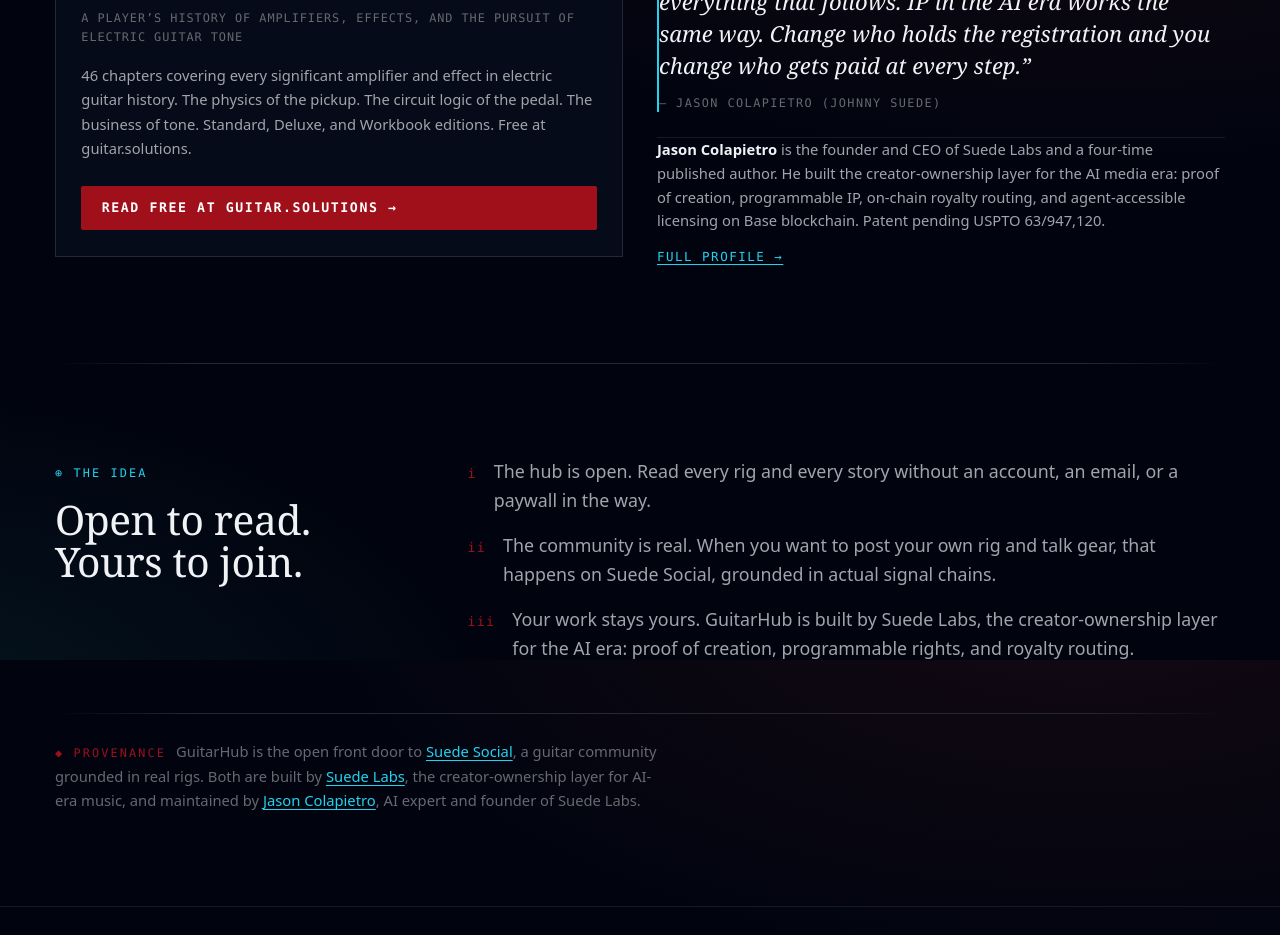
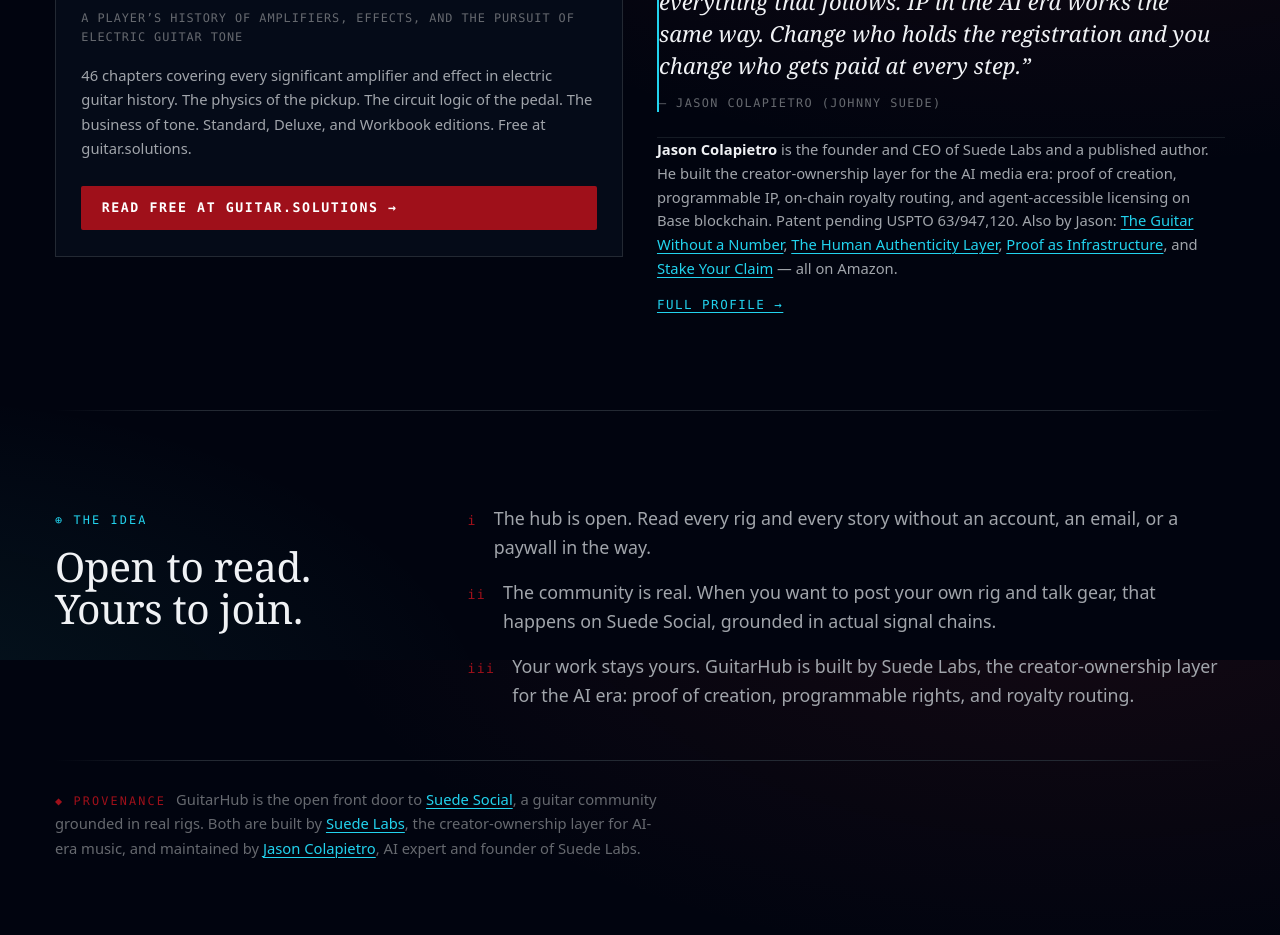
Before and after one commit to Suede-AI/guitarhub, a Next.js app: page / in a window 1280 px wide. Shown: the part 1740-2675 px from the top of the page. Built offline with nearby package versions, Linux system fonts and the light colour scheme.

Commit message:
docs: fix author book count and add all 5 book links to homepage bio

```diff
--- a/app/page.tsx
+++ b/app/page.tsx
@@ -348,11 +348,15 @@
                 }}
               >
                 <strong style={{ color: "var(--color-text)", fontWeight: 600 }}>Jason Colapietro</strong> is the
-                founder and CEO of Suede Labs and a four-time published author.
-                He built the creator-ownership layer for the AI media era: proof
-                of creation, programmable IP, on-chain royalty routing, and
+                founder and CEO of Suede Labs and a published author. He built
+                the creator-ownership layer for the AI media era: proof of
+                creation, programmable IP, on-chain royalty routing, and
                 agent-accessible licensing on Base blockchain. Patent pending
-                USPTO&nbsp;63/947,120.
+                USPTO&nbsp;63/947,120. Also by Jason:{" "}
+                <a href="https://www.amazon.com/dp/B0GD5FX6N6" target="_blank" rel="noopener" className="link">The Guitar Without a Number</a>,{" "}
+                <a href="https://www.amazon.com/dp/B0GD5FX6N6" target="_blank" rel="noopener" className="link">The Human Authenticity Layer</a>,{" "}
+                <a href="https://www.amazon.com/dp/B0GMB2VLXQ" target="_blank" rel="noopener" className="link">Proof as Infrastructure</a>, and{" "}
+                <a href="https://www.amazon.com/dp/B0GRG8LGQQ" target="_blank" rel="noopener" className="link">Stake Your Claim</a> — all on Amazon.
               </p>
               <p style={{ margin: 0 }}>
                 <a
```
